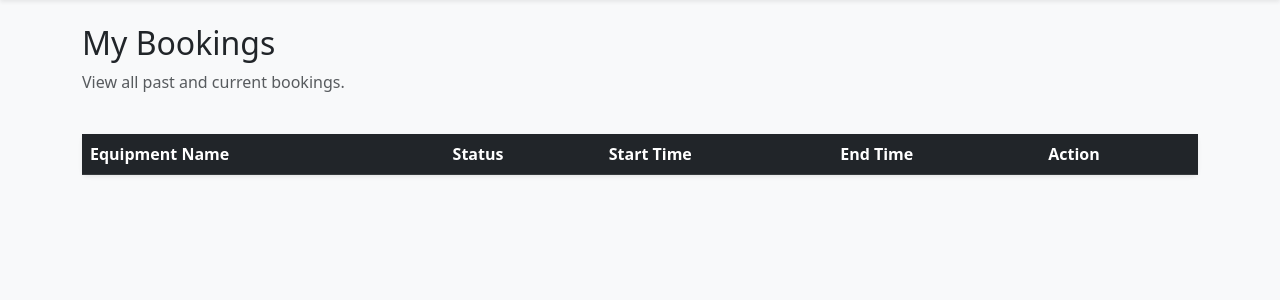
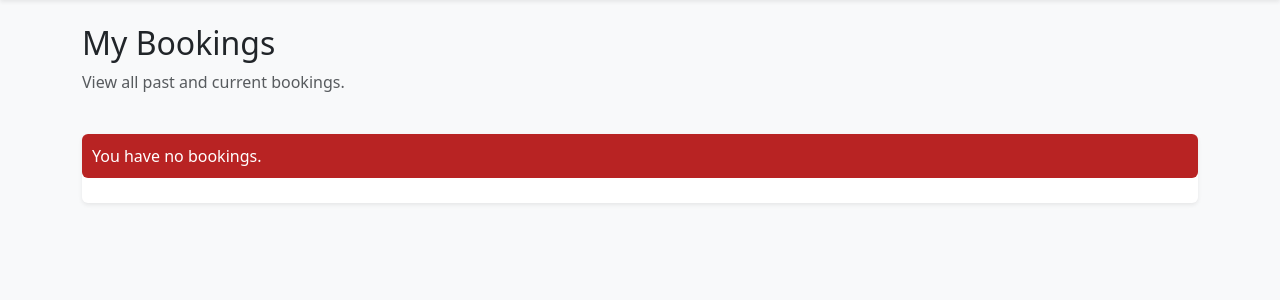
Before and after one commit to omaradil28/CPTS451-Project, a Flask app: template frontend/templates/my_bookings.html in a window 1280 px wide. Shown: the part 56-356 px from the top of the page. Run offline with Flask 3, Linux system fonts and the light colour scheme; the template is opened without the code that fills it, so the values that code supplies are empty.

Commit message:
Added my_bookings page

```diff
--- a/backend/app.py
+++ b/backend/app.py
@@ -5,6 +5,7 @@ import database as dbl
 from pwsecurity import HashPassword, CheckHash
 import os
 from dotenv import load_dotenv
+from user_bookings import get_bookings, cancel_booking
 
 load_dotenv()
 
@@ -115,6 +116,21 @@ def submit_booking():
     else:
         return render_booking_page(request.form['equipment_id'], "Error: " + res['message'])
 
+
+@app.route('/bookings')
+def my_bookings_page():
+    if 'user_id' not in session: return redirect(url_for('login'))
+
+    bookings_list = get_bookings(session['user_id'])
+    return render_template('my_bookings.html', bookings=bookings_list)
+
+@app.route('/bookings/cancel/<int:reservation_id>')
+def cancel_booking_conn(reservation_id):
+    if 'user_id' not in session: return redirect(url_for('login'))
+
+    cancel_booking(reservation_id)
+    return my_bookings_page()
+
 # --- TECHNICIAN ROUTES ---
 
 @app.route('/admin')
--- a/frontend/templates/base.html
+++ b/frontend/templates/base.html
@@ -17,6 +17,9 @@
                         {% if session.get('user_role') == 'technician' %}
                         <li class="nav-item"><a class="nav-link text-info fw-bold" href="{{ url_for('admin_panel') }}">Management</a></li>
                         {% endif %}
+                        {% if session.get('user_role') == 'student' %}
+                        <li class="nav-item"><a class="nav-link text-info fw-bold" href="{{ url_for('my_bookings_page') }}">Bookings</a></li>
+                        {% endif %}
                         <li class="nav-item"><a class="nav-link" href="{{ url_for('logout') }}">Logout</a></li>
                     {% else %}
                         <li class="nav-item"><a class="nav-link" href="{{ url_for('login') }}">Login</a></li>
--- a/frontend/templates/my_bookings.html
+++ b/frontend/templates/my_bookings.html
@@ -8,6 +8,7 @@
 </div>
 <div class="card shadow-sm border-0">
     <div class="table-responsive">
+        {% if bookings %}
             <table class="table table-hover align-middle mb-0">
                 <thead class="table-dark">
                     <tr>
@@ -21,33 +22,33 @@
                 <tbody>
                     {% for item in bookings %}
                     <tr>
-                    <td><strong>{{ item.name }}</strong></td>
+                        <td><strong>{{ item.equipment_name }}</strong></td>
                         <td>
                             {% if item.status == 'active' %}
                                 <span class="badge bg-success text-white">Active</span>
                             {% elif item.status == 'cancelled' %}
-                            <span class="badge bg-danger text-dark">Cancelled</span>
+                                <span class="badge bg-danger text-white">Cancelled</span>
                             {% else %}
                                 <span class="badge bg-warning text-white">Completed</span>
                             {% endif %}
                         </td>
-                    <td><small class="text-muted">Standard Lab Specs</small></td>
+                        <td><small class="text-muted">{{ item.start_time }}</small></td>
+                        <td><small class="text-muted">{{ item.end_time }}</small></td>
                         <td>
-                        {% if item.status != 'repair' %}
-                            <a href="{{ url_for('render_booking_page', equipment_id=item.equipment_id) }}"
+                            {% if item.status == 'active' %}
+                                <a href="{{ url_for('cancel_booking_conn', reservation_id=item.reservation_id) }}"
                                class="btn btn-sm btn-primary">
-                                Reserve Slot
+                                    Cancel Booking
                                 </a>
-                        {% else %}
-                            <button class="btn btn-sm btn-secondary" disabled>
-                                Maintenance
-                            </button>
                             {% endif %}
                         </td>
                     </tr>
                     {% endfor %}
                 </tbody>
             </table>
+        {% else %}
+            <div style="background:rgb(184, 35, 35)0; padding: 10px; border-radius: 6px; color: #ffffff; margin-bottom: 25px;">You have no bookings.</div>
+        {% endif %}
     </div>
 </div>
 {% endblock %}
```
Also changed, not shown: backend/user_bookings.py (+19 -11 lines). Lines whose indentation alone changed are shown as unchanged.
